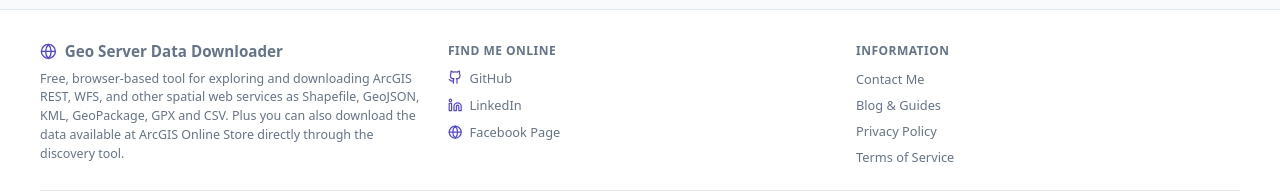
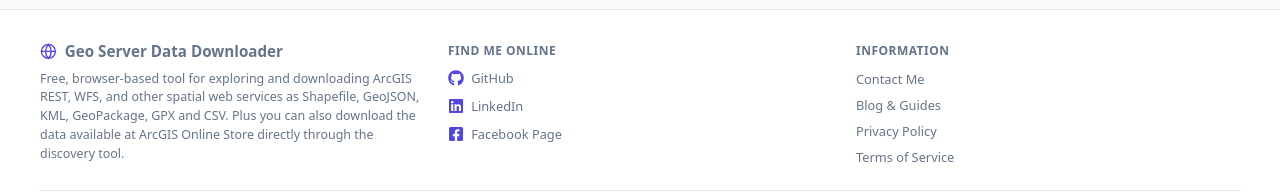
Before and after one commit to mirzajunaid887-coder/geo-server-data-downloader, a React (Vite) app: page / in a window 1280 px wide. Shown: the part 1024-1216 px from the top of the page. Built offline with nearby package versions, Linux system fonts and the light colour scheme; no server answers.

Commit message:
docs: Add README, .gitignore, and project documentation

```diff
--- a/src/components/layout/Footer.tsx
+++ b/src/components/layout/Footer.tsx
@@ -1,6 +1,6 @@
 import React from 'react';
 import { Link } from 'react-router-dom';
-import { Mail, Briefcase, MessageCircle, Github, Linkedin, Globe } from 'lucide-react';
+import { Globe } from 'lucide-react';
 import { APP_CONFIG } from '../../config/app';
 
 /* ============================================================
@@ -10,9 +10,9 @@
   email: 'gisgynix@gmail.com',
   fiverr: 'https://www.fiverr.com/gisgynix',
   upwork: 'https://www.upwork.com/freelancers/~014c5dfcb05a8b2acb',
-  github: 'https://github.com/mirzajunaid887-coder',            // set to '' to hide
-  linkedin: 'https://www.linkedin.com/in/muhammad-junaid-baig-38b102247/',  // set to '' to hide
-  facebook: 'https://www.facebook.com/profile.php?id=61553547554500',                                           // optional, set to '' to hide
+  github: 'https://github.com/mirzajunaid887-coder',
+  linkedin: 'https://www.linkedin.com/in/muhammad-junaid-baig-38b102247/',
+  facebook: 'https://www.facebook.com/profile.php?id=61553547554500',
 };
 /* ============================================================ */
 
@@ -77,9 +77,8 @@
           </p>
         </div>
 
-
         {/* Find Me Online */}
-        {(CONTACT.github || CONTACT.linkedin || CONTACT.website) && (
+        {(CONTACT.github || CONTACT.linkedin || CONTACT.facebook) && (
           <div>
             <h4 style={sectionHeadingStyle}>Find Me Online</h4>
             <ul style={listStyle}>
@@ -93,7 +92,7 @@
                     onMouseEnter={hoverOn}
                     onMouseLeave={hoverOff}
                   >
-                    <Github style={iconStyle} />
+                    <FontAwesomeGithub style={iconStyle} />
                     GitHub
                   </a>
                 </li>
@@ -108,7 +107,7 @@
                     onMouseEnter={hoverOn}
                     onMouseLeave={hoverOff}
                   >
-                    <Linkedin style={iconStyle} />
+                    <FontAwesomeLinkedIn style={iconStyle} />
                     LinkedIn
                   </a>
                 </li>
@@ -123,7 +122,7 @@
                     onMouseEnter={hoverOn}
                     onMouseLeave={hoverOff}
                   >
-                    <Globe style={iconStyle} />
+                    <FontAwesomeFacebook style={iconStyle} />
                     Facebook Page
                   </a>
                 </li>
@@ -137,12 +136,22 @@
           <h4 style={sectionHeadingStyle}>Information</h4>
           <ul style={listStyle}>
             <li>
-  <Link to="/contact" style={footerLinkStyle} onMouseEnter={hoverOn} onMouseLeave={hoverOff}>
+              <Link
+                to="/contact"
+                style={footerLinkStyle}
+                onMouseEnter={hoverOn}
+                onMouseLeave={hoverOff}
+              >
                 Contact Me
               </Link>
             </li>
             <li>
-  <Link to="/blog" style={footerLinkStyle} onMouseEnter={hoverOn} onMouseLeave={hoverOff}>
+              <Link
+                to="/blog"
+                style={footerLinkStyle}
+                onMouseEnter={hoverOn}
+                onMouseLeave={hoverOff}
+              >
                 Blog &amp; Guides
               </Link>
             </li>
@@ -196,6 +205,53 @@
   );
 };
 
+/* ============================================================
+   FONT AWESOME BRAND ICONS (Inline SVGs)
+   ------------------------------------------------------------
+   Using the exact official Font Awesome SVG paths for brands
+   so you don't need to install any extra npm packages.
+   ============================================================ */
+
+interface IconProps {
+  style?: React.CSSProperties;
+}
+
+const FontAwesomeGithub: React.FC<IconProps> = ({ style }) => (
+  <svg
+    xmlns="http://www.w3.org/2000/svg"
+    viewBox="0 0 496 512"
+    fill="currentColor"
+    style={style}
+    aria-hidden="true"
+  >
+    <path d="M165.9 397.4c0 2-2.3 3.6-5.2 3.6-3.3.3-5.6-1.3-5.6-3.6 0-2 2.3-3.6 5.2-3.6 3-.3 5.6 1.3 5.6 3.6zm-31.1-4.5c-.7 2 1.3 4.3 4.3 4.9 2.6 1 5.6 0 6.2-2s-1.3-4.3-4.3-5.2c-2.6-.7-5.5.3-6.2 2.3zm44.2-1.7c-2.9.7-4.9 2.6-4.6 4.9.3 2 2.9 3.3 5.9 2.6 2.9-.7 4.9-2.6 4.6-4.6-.3-1.9-3-3.2-5.9-2.9zM244.8 8C106.1 8 0 113.3 0 252c0 110.9 69.8 205.8 169.5 239.2 12.8 2.3 17.3-5.6 17.3-12.1 0-6.2-.3-40.4-.3-61.4 0 0-70 15-84.7-29.8 0 0-11.4-29.1-27.8-36.6 0 0-22.9-15.7 1.6-15.4 0 0 24.9 2 38.6 25.8 21.9 38.6 58.6 27.5 72.9 20.9 2.3-16 8.8-27.1 16-33.7-55.9-6.2-112.3-14.3-112.3-110.5 0-27.5 7.6-41.3 23.6-58.9-2.6-6.5-11.1-33.3 2.6-67.9 20.9-6.5 69 27 69 27 20-5.6 41.5-8.5 62.8-8.5s42.8 2.9 62.8 8.5c0 0 48.1-33.6 69-27 13.7 34.7 5.2 61.4 2.6 67.9 16 17.7 25.8 31.5 25.8 58.9 0 96.5-58.9 104.2-114.8 110.5 9.2 7.9 17 22.9 17 46.4 0 33.7-.3 75.4-.3 83.6 0 6.5 4.6 14.4 17.3 12.1C428.2 457.8 496 362.9 496 252 496 113.3 383.5 8 244.8 8z" />
+  </svg>
+);
+
+const FontAwesomeLinkedIn: React.FC<IconProps> = ({ style }) => (
+  <svg
+    xmlns="http://www.w3.org/2000/svg"
+    viewBox="0 0 448 512"
+    fill="currentColor"
+    style={style}
+    aria-hidden="true"
+  >
+    <path d="M416 32H31.9C14.3 32 0 46.5 0 64.3v383.4C0 465.5 14.3 480 31.9 480H416c17.6 0 32-14.5 32-32.3V64.3c0-17.8-14.4-32.3-32-32.3zM135.4 416H69V202.2h66.5V416zm-33.2-243c-21.3 0-38.5-17.3-38.5-38.5S80.9 96 102.2 96c21.2 0 38.5 17.3 38.5 38.5 0 21.3-17.2 38.5-38.5 38.5zm282.1 243h-66.4V312c0-24.8-.5-56.7-34.5-56.7-34.6 0-39.9 27-39.9 54.9V416h-66.4V202.2h63.7v29.2h.9c8.9-16.8 30.6-34.5 62.9-34.5 67.2 0 79.7 44.3 79.7 101.9V416z" />
+  </svg>
+);
+
+const FontAwesomeFacebook: React.FC<IconProps> = ({ style }) => (
+  <svg
+    xmlns="http://www.w3.org/2000/svg"
+    viewBox="0 0 448 512"
+    fill="currentColor"
+    style={style}
+    aria-hidden="true"
+  >
+    <path d="M400 32H48A48 48 0 0 0 0 80v352a48 48 0 0 0 48 48h137.25V327.69h-63V256h63v-54.64c0-62.15 37-96.48 93.67-96.48 27.14 0 55.52 4.84 55.52 4.84v61h-31.27c-30.81 0-40.42 19.12-40.42 38.73V256h68.78l-11 71.69h-57.78V480H400a48 48 0 0 0 48-48V80a48 48 0 0 0-48-48z" />
+  </svg>
+);
+
 /* -------- styling helpers -------- */
 
 const sectionHeadingStyle: React.CSSProperties = {
@@ -227,8 +283,8 @@
 };
 
 const iconStyle: React.CSSProperties = {
-  width: '0.9rem',
-  height: '0.9rem',
+  width: '1rem',
+  height: '1rem',
   color: 'var(--accent-color)',
   flexShrink: 0,
 };
```
Also changed, not shown: 2 other files (tests, documents, lock files or other folders). Lines whose indentation alone changed are shown as unchanged.
